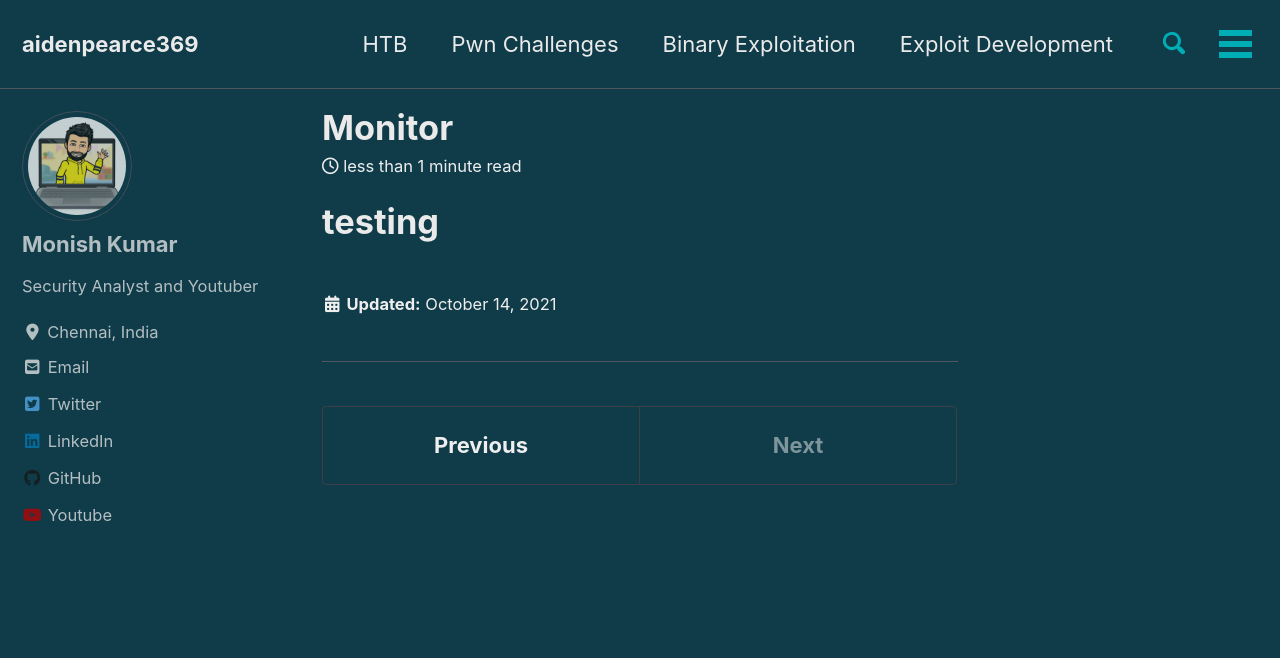
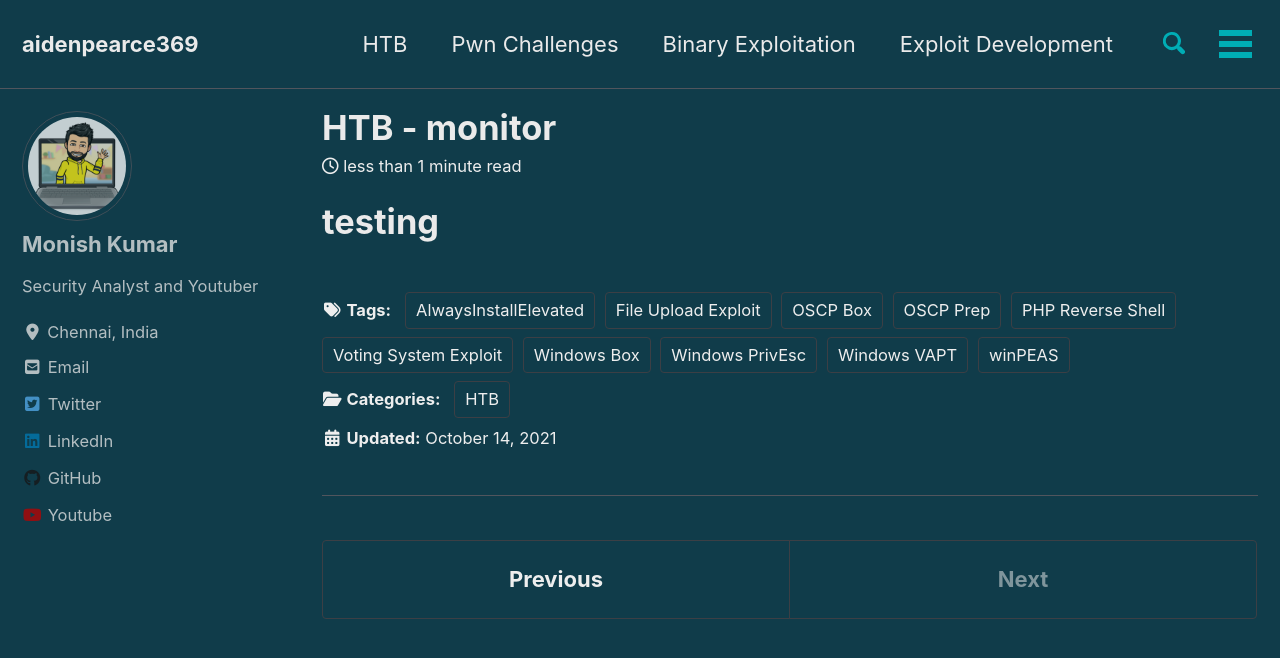
Before and after one commit to 0xsakthi/0xsakthi.github.io, a Jekyll site: the page built from _posts/HackTheBox/2021-10-14-monitor.md, in a window 1280 px wide and 900 px high. Shown: the top 658 px of the window. Built offline with Jekyll 4.4.1, drawn with Linux system fonts in a browser that asks for light colours; cached includes are drawn as plain includes; nearby versions of some CDN libraries.

Commit message:
Update 2021-10-14-monitor.md

```diff
--- a/_posts/HackTheBox/2021-10-14-monitor.md
+++ b/_posts/HackTheBox/2021-10-14-monitor.md
@@ -1 +1,23 @@
+---
+title: "HTB - monitor"
+classes: wide
+tag:
+  - "OSCP Box"
+  - "Voting System Exploit"
+  - "Windows Box"
+  - "Windows VAPT"
+  - "PHP Reverse Shell"
+  - "File Upload Exploit"
+  - "Windows PrivEsc"
+  - "winPEAS"
+  - "AlwaysInstallElevated"
+  - "OSCP Prep"
+header:
+  teaser: /assets/images/htb/htb.png
+ribbon: green
+description: "Writeup for HTB - Love"
+categories:
+  - HTB
+---
+
 # testing
```
